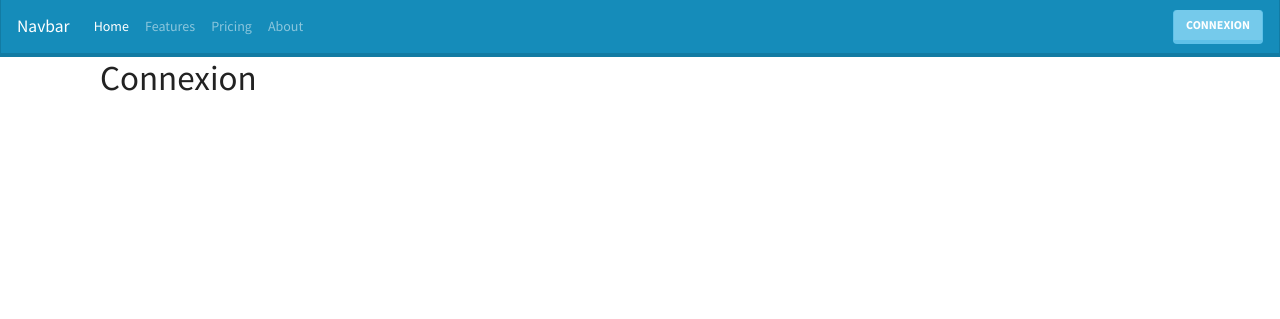
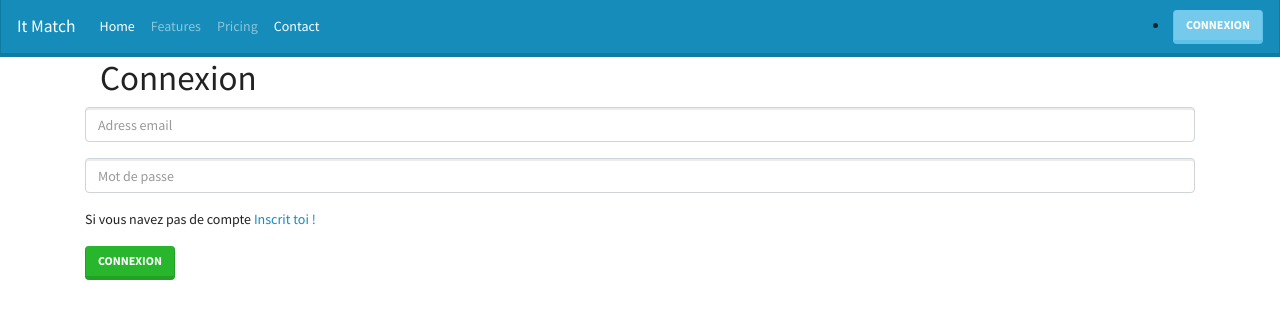
Before and after one commit to Boubtane75/ItMatch0.2, a Symfony app: template ItMatch2.0/ItMatch/templates/security/login.html.twig in a window 1280 px wide. Shown: the top 319 px of the page. Run offline with Twig, Linux system fonts and the light colour scheme; the template is opened without the code that fills it, so the values that code supplies are empty; some libraries are stand-ins or nearby versions.

Commit message:
Connexion Inscription deconnexon

```diff
--- a/ItMatch2.0/ItMatch/templates/base.html.twig
+++ b/ItMatch2.0/ItMatch/templates/base.html.twig
@@ -8,7 +8,7 @@
     </head>
     <body>
     <nav class="navbar navbar-expand-lg navbar-dark bg-primary">
-        <a class="navbar-brand" href="#">Navbar</a>
+        <a class="navbar-brand" href="#">It Match</a>
         <button class="navbar-toggler" type="button" data-toggle="collapse" data-target="#navbarColor01" aria-controls="navbarColor01" aria-expanded="false" aria-label="Toggle navigation">
             <span class="navbar-toggler-icon"></span>
         </button>
@@ -16,7 +16,7 @@
         <div class="collapse navbar-collapse" id="navbarColor01">
             <ul class="navbar-nav mr-auto">
                 <li class="nav-item active">
-                    <a class="nav-link" href="#">Home <span class="sr-only">(current)</span></a>
+                    <a class="nav-link" href="{{ '/' }}">Home <span class="sr-only">(current)</span></a>
                 </li>
                 <li class="nav-item">
                     <a class="nav-link" href="#">Features</a>
@@ -24,12 +24,21 @@
                 <li class="nav-item">
                     <a class="nav-link" href="#">Pricing</a>
                 </li>
-                <li class="nav-item">
-                    <a class="nav-link" href="#">About</a>
+                <li class="nav-item active">
+                    <a class="nav-link" href="#">Contact</a>
                 </li>
 
             </ul>
-                <a type="button" href="{{ path('security_login') }}" class="btn btn-info">Connexion</a>
+
+            {% if not app.user %}
+                <li class="nav-item">
+                    <a type="button" href="{{ path('security_login') }}" class="btn btn-info">Connexion</a>
+                </li>
+            {% else %}
+                <li class="nav-item ">
+                    <a type="button" href="{{ path('security_logout') }}" class="btn btn-info">Deconnexion</a>
+                </li>
+            {% endif %}
 
         </div>
     </nav>
--- a/ItMatch2.0/ItMatch/templates/security/login.html.twig
+++ b/ItMatch2.0/ItMatch/templates/security/login.html.twig
@@ -8,8 +8,18 @@
     <h1 class="container">Connexion</h1>
 
 
-    <form action="">
-
-
+    <form action="{{ path('security_login') }}" method="post">
+        <div class="form-group">
+            <input type="text" placeholder="Adress email" required name="_username" class="form-control">
+        </div>
+        <div class="form-group">
+            <input type="password" placeholder="Mot de passe" required name="_password" class="form-control">
+        </div>
+        <div class="form-group">
+            <p>Si vous navez pas de compte <a href="{{ path('security_registration') }}">Inscrit toi !</a></p>
+        </div>
+        <div class="form-group">
+            <button type="submit" class="btn btn-success">connexion</button>
+        </div>
     </form>
 {% endblock %}
```
Also changed, not shown: ItMatch2.0/ItMatch/src/Controller/SecurityController.php (+8 -0 lines), 1 other file.
